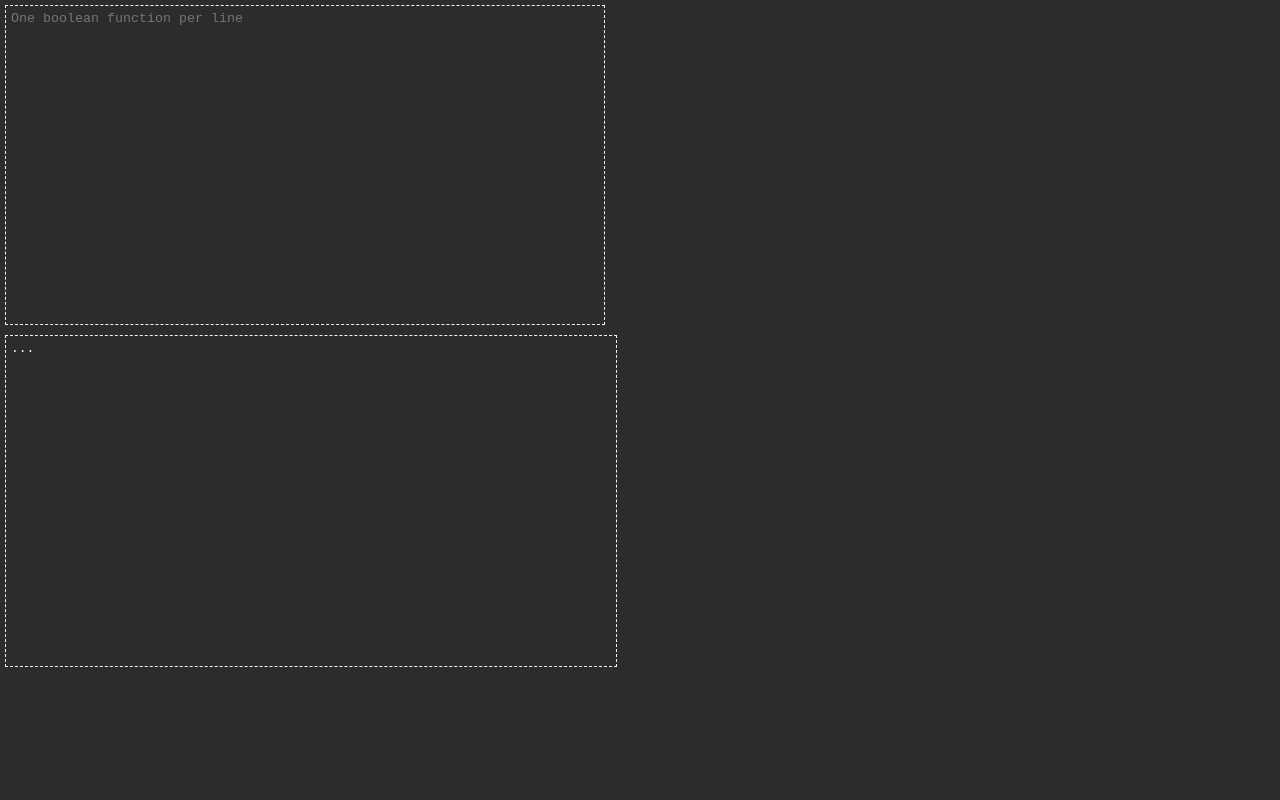
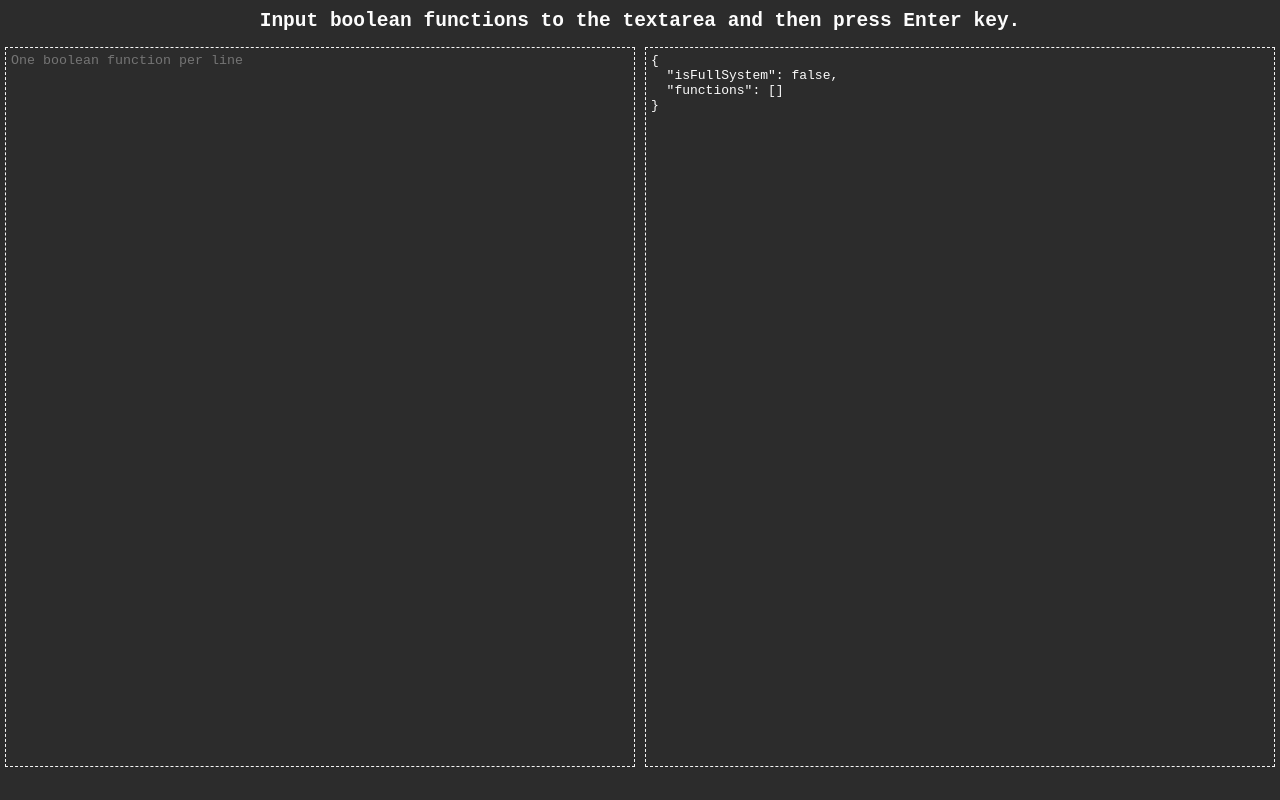
Before and after one commit to kotborealis/posts_theorem, a website built with webpack: page index.html in a window 1280 px wide. Built offline with nearby package versions, Linux system fonts and the light colour scheme.

Commit message:
Reworked gui

```diff
--- a/index.css
+++ b/index.css
@@ -4,12 +4,26 @@
     color: #fcfcfc;
     background-color: #2c2c2c;
 }
+
+h2{
+    font-family: monospace;
+    text-align: center;
+    margin: 10px;
+}
+
+#_container{
+    display: flex;
+    flex-direction: row;
+    align-items: center;
+    justify-content: center;
+}
+
 #_input, #_output{
-    height: 40vh;
-    width: 600px;
+    flex: 1;
+    box-sizing: border-box;
+    height: 90vh;
     padding: 5px;
     margin: 5px;
-    border: 0px;
     resize: none;
     font-family: monospace;
     border: 1px dashed whitesmoke;
--- a/index.html
+++ b/index.html
@@ -3,11 +3,12 @@
     <link type="text/css" rel="stylesheet" href="index.css" media="screen,projection">
 </head>
 <body>
-    <div>
+    <h2>Input boolean functions to the textarea and then press Enter key.</h2>
+    <div id="_container">
         <textarea id="_input" placeholder="One boolean function per line"></textarea>
-    </div>
-    <div id="_output">
-        ...
+        <div id="_output">
+            ...
+        </div>
     </div>
 </body>
 <script src="build/bundle.js"></script>
--- a/src/BooleanFunction.js
+++ b/src/BooleanFunction.js
@@ -13,11 +13,11 @@ export const BooleanFunction = function (output_values){
         throw new Error("Boolean function must have 2^n values!");
     }
 
-    for(let i = 0; i < values; i++){
+    for(let i = 0; i < values.length; i++){
         if(!Number.isInteger(values[i])){
             throw new Error("Boolean function must consist of integers!");
         }
-        if(values[i] !== 0 || values[i] !== 1){
+        if(values[i] !== 0 && values[i] !== 1){
             throw new Error("Wrong values for boolean function!");
         }
     }
--- a/src/gui.js
+++ b/src/gui.js
@@ -4,9 +4,8 @@ import * as PostTheorem from './PostTheorem';
 const input = document.getElementById("_input");
 const output = document.getElementById("_output");
 
-input.onkeydown = function(event){
-    if(event.keyCode == 13)
-        processInput(input.value);
+input.onkeyup = function(event){
+    processInput(input.value);
 };
 
 const processInput = function(value){
@@ -24,7 +23,7 @@ const processInput = function(value){
         catch(e){
             output.innerHTML = `
                 <div style="color: red;">
-                    Error: ${e}
+                    ${e}
                 </div>
             `;
             return;
@@ -34,3 +33,5 @@ const processInput = function(value){
     const data = PostTheorem.isFullSystem(functions);
     output.innerHTML = `<pre>${JSON.stringify(data, null, 2)}</pre>`;
 };
+
+processInput('');
```
Also changed, not shown: build/bundle.js, 1 other file.
